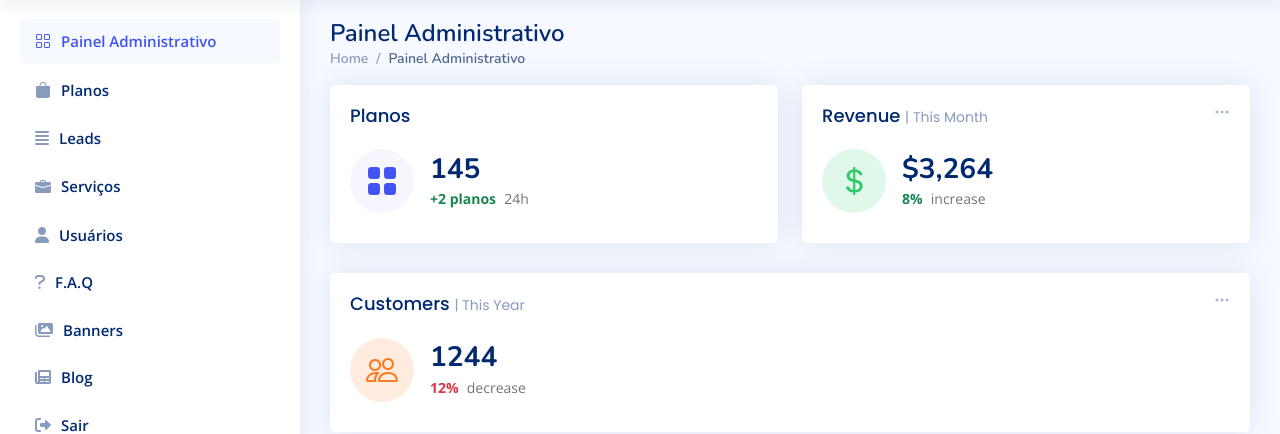
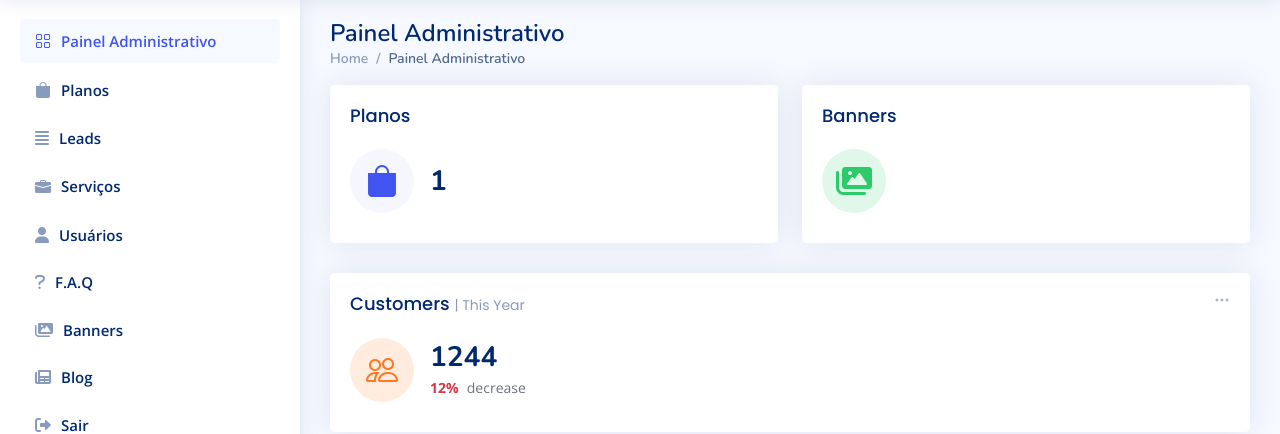
Before and after one commit to cairofelipedev/php-mit, a PHP site: page /admin/index.php in a window 1280 px wide. Shown: the part 61-495 px from the top of the page. Run offline with PHP 8.4, Linux system fonts and the light colour scheme; a user stored in the database is signed in; tables that the repository leaves empty or names only in its code hold one stand-in row (values such as "Sample post"); some libraries are stand-ins or nearby versions.

Commit message:
starting banners

```diff
--- a/admin/index.php
+++ b/admin/index.php
@@ -73,11 +73,16 @@
 
                     <div class="d-flex align-items-center">
                       <div class="card-icon rounded-circle d-flex align-items-center justify-content-center">
-                        <i class="bi bi-grid-fill"></i>
+                        <i class="bi bi-bag-fill"></i>
                       </div>
                       <div class="ps-3">
-                        <h6>145</h6>
-                        <span class="text-success small pt-1 fw-bold">+2 planos</span> <span class="text-muted small pt-2 ps-1">24h</span>
+                        <h6>
+                          <?php
+                          $sth = $DB_con->prepare("SELECT count(*) as total from plans");
+                          $sth->execute();
+                          print_r($sth->fetchColumn());
+                          ?>
+                        </h6>
                       </div>
                     </div>
                   </div>
@@ -89,31 +94,15 @@
             <!-- Revenue Card -->
             <div class="col-xxl-4 col-md-6">
               <div class="card info-card revenue-card">
-
-                <div class="filter">
-                  <a class="icon" href="#" data-bs-toggle="dropdown"><i class="bi bi-three-dots"></i></a>
-                  <ul class="dropdown-menu dropdown-menu-end dropdown-menu-arrow">
-                    <li class="dropdown-header text-start">
-                      <h6>Filter</h6>
-                    </li>
-
-                    <li><a class="dropdown-item" href="#">Today</a></li>
-                    <li><a class="dropdown-item" href="#">This Month</a></li>
-                    <li><a class="dropdown-item" href="#">This Year</a></li>
-                  </ul>
-                </div>
-
                 <div class="card-body">
-                  <h5 class="card-title">Revenue <span>| This Month</span></h5>
+                  <h5 class="card-title">Banners</h5>
 
                   <div class="d-flex align-items-center">
                     <div class="card-icon rounded-circle d-flex align-items-center justify-content-center">
-                      <i class="bi bi-currency-dollar"></i>
+                    <i class="fas fa-images"></i>
                     </div>
                     <div class="ps-3">
-                      <h6>$3,264</h6>
-                      <span class="text-success small pt-1 fw-bold">8%</span> <span class="text-muted small pt-2 ps-1">increase</span>
-
+                      <h6></h6>
                     </div>
                   </div>
                 </div>
--- a/components/navbar.php
+++ b/components/navbar.php
@@ -56,7 +56,7 @@
         <span></span>
       </button>
       <a class="navbar-brand d-md-none" href="#">
-        <img class="igm-fluid" src="./assets/img/logo-mit.png">
+        <img class="img-fluid" src="./assets/img/logo-mit.png">
       </a>
       <div class="container d-none d-md-block">
         <a class="navbar-brand" href="#">
@@ -67,7 +67,7 @@
       </div>
       <button type="button" class="btn navbar-toggle-box navbar-toggle-box-collapse" data-bs-toggle="collapse"
         data-bs-target="#navbarTogglerDemo01">
-        <i class="bi bi-search"></i>Buscar
+        <i class="bi bi-search"></i><span class="d-none d-md-block">Buscar</span>
       </button>
     </div>
   </nav><!-- End Header/Navbar -->
--- a/index.php
+++ b/index.php
@@ -35,7 +35,9 @@
   <!-- ======= Intro Section ======= -->
   <div class="intro intro-carousel swiper position-relative">
     <div class="swiper-wrapper">
-      <div class="swiper-slide carousel-item-a intro-item bg-image">
+      <div class="swiper-slide carousel-item-a intro-item">
+        <img class="img-fluid d-none d-md-block" src="./assets/img/banner5.jpg">
+        <img class="img-fluid d-block d-md-none" src="./assets/img/banner6.jpg">
       </div>
     </div>
     <div class="swiper-pagination"></div>
```
Also changed, not shown: assets/css/main.css (+5 -8 lines), docs/21_jan_2022.sql (added, +36 -0 lines).
